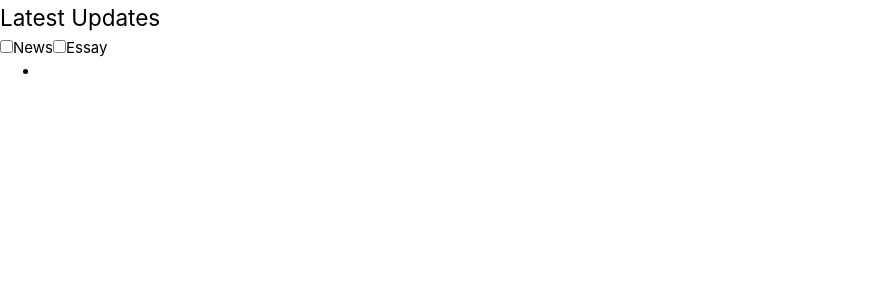
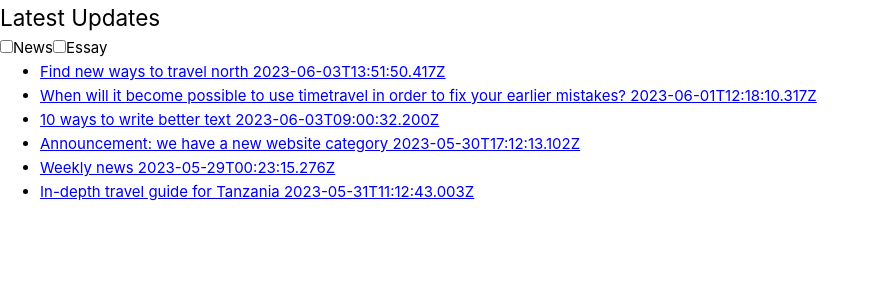
Before and after one commit to maksym-kharchenko1991/coding-task, a Vue app: page / in a window 1280 px wide. Shown: the top 300 px of the page, without its empty margins (0-880 px from the left). Built offline with nearby package versions, Linux system fonts and the light colour scheme.

Commit message:
add data, and its usage

```diff
--- a/src/components/ArticleList.vue
+++ b/src/components/ArticleList.vue
@@ -1,4 +1,51 @@
 <script>
+window.LATEST_ARTICLES =[
+    {
+        "title": "Find new ways to travel north",
+        "publishDate": "2023-06-03T13:51:50.417Z",
+        "category": "news",
+        "url": "/articles/4738.html"
+    },
+    {
+        "title": "When will it become possible to use timetravel in order to fix your earlier mistakes?",
+        "publishDate": "2023-06-01T12:18:10.317Z",
+        "category": "essay",
+        "url": "/articles/7256.html"
+    },
+    {
+        "title": "10 ways to write better text",
+        "publishDate": "2023-06-03T09:00:32.200Z",
+        "category": "news",
+        "url": "/articles/7247.html"
+    },
+    {
+        "title": "Announcement: we have a new website category",
+        "publishDate": "2023-05-30T17:12:13.102Z",
+        "category": "news",
+        "url": "/articles/1749.html"
+    },
+    {
+        "title": "Weekly news",
+        "publishDate": "2023-05-29T00:23:15.276Z",
+        "category": "news",
+        "url": "/articles/1538.html"
+    },
+    {
+        "title": "In-depth travel guide for Tanzania",
+        "publishDate": "2023-05-31T11:12:43.003Z",
+        "category": "essay",
+        "url": "/articles/2594.html"
+    }
+
+];
+
+export default {
+    data() {
+        return {
+            articles: window.LATEST_ARTICLES
+        }
+    }
+}
 
 </script>
 
@@ -9,8 +56,8 @@
             <label><input type="checkbox">News</label>
             <label><input type="checkbox">Essay</label>
             <ul>
-                <li>
-                    <a></a>
+                <li v-for="(article) in articles" :key="article.title">
+                    <a :href="article.url">{{ article.title }} {{ article.publishDate }}</a>
                 </li>
             </ul>
         </div>
```
